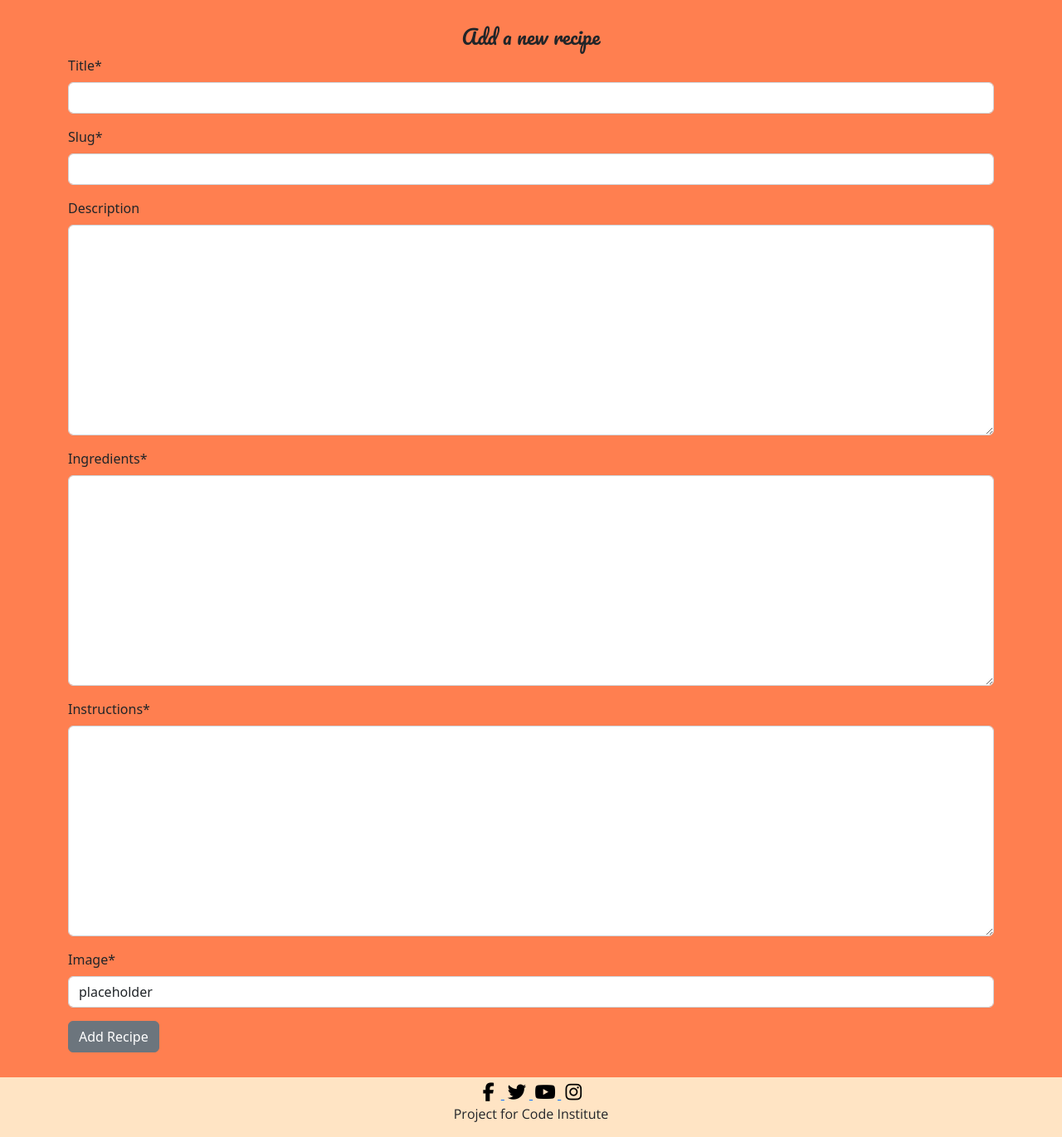
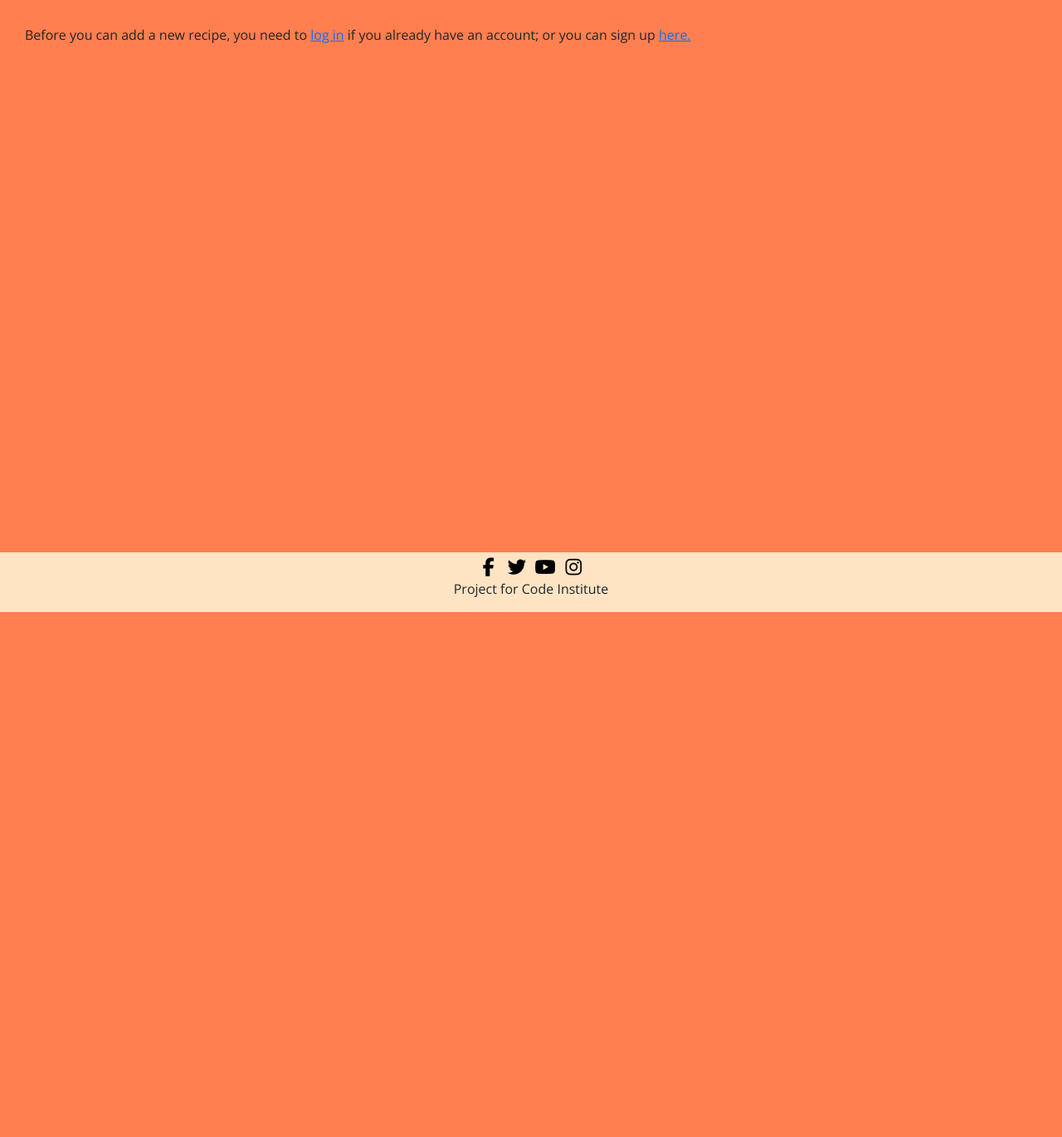
Before and after one commit to iama3191/My-mommy-me-blog, a Django app: page /add_recipe/ in a window 1280 px wide. Shown: the part 62-1433 px from the top of the page at 83% size. After the commit the page ends 800 px from the top, so only its background shows below. Run offline with Django 3.2, Linux system fonts and the light colour scheme; some libraries are stand-ins or nearby versions.

Commit message:
Fix social media links in the footer: remove underscore generated from extra blank-lines

```diff
--- a/templates/add_recipe.html
+++ b/templates/add_recipe.html
@@ -8,11 +8,12 @@
     {% block hero %}
     {% endblock %}
 
+    {% if user.is_authenticated %}
         <!-- Form for adding a new recipe -->
         <div class="container">
             <div class="row">
                 <div class="col">
-                <h2 class="text-center">Add a new recipe</h2>
+                    <h2 class="text-center">Add a new recipe {{ user }}.</h2>
                     <form action="." method="POST" enctype="multipart/form-data">
                         <div class="row">
                             <div class="col">
@@ -25,6 +26,12 @@
                 </div>
             </div>
         </div>
+    {% else %}
+        <div class="row">
+            <p>Before you can add a new recipe, you need to <a href="{% url 'account_login' %}">log in</a> if you already have an account; or you can sign up <a href="{% url 'account_signup' %}">here.</a></p>
+        </div>
+
+    {% endif %}
 
 
 {% endblock %}
--- a/templates/base.html
+++ b/templates/base.html
@@ -49,7 +49,7 @@
                 <a class="nav-link" href="{% url 'account_login' %}">Login</a>
               </li>
               {% endif %}
-              <li class="nav-item dropdown">
+              <li class="nav-item">
                 <a class="nav-link" href="{% url 'add_recipe' %}" role="button">Add recipe</a>
               </li>
             </ul>
@@ -74,21 +74,13 @@
     <footer class="container-fluid">
       <div class="inline-block social-links text-center">
         <a href="https://www.facebook.com/" target="_blank">
-              <i class="fa fa-facebook" aria-hidden="true"></i>
-              <span class="sr-only">Facebook</span>
-            </a>
+          <i class="fa fa-facebook" aria-hidden="true"></i></a>
         <a href="https://twitter.com/" target="_blank">
-              <i class="fa fa-twitter" aria-hidden="true"></i>
-              <span class="sr-only">Twitter</span>
-            </a>
+          <i class="fa fa-twitter" aria-hidden="true"></i></a>
         <a href="https://www.youtube.com/" target="_blank">
-              <i class="fa fa-youtube" aria-hidden="true"></i>
-              <span class="sr-only">Youtube</span>
-            </a>
+          <i class="fa fa-youtube" aria-hidden="true"></i></a>
         <a href="https://www.instagram.com/" target="_blank">
-              <i class="fa fa-instagram" aria-hidden="true"></i>
-              <span class="sr-only">Instagram</span>
-            </a>
+          <i class="fa fa-instagram" aria-hidden="true"></i></a>
           </div>
           <p class="text-center">Project for Code Institute</p>
         </footer>
```
Lines whose indentation alone changed are shown as unchanged.
